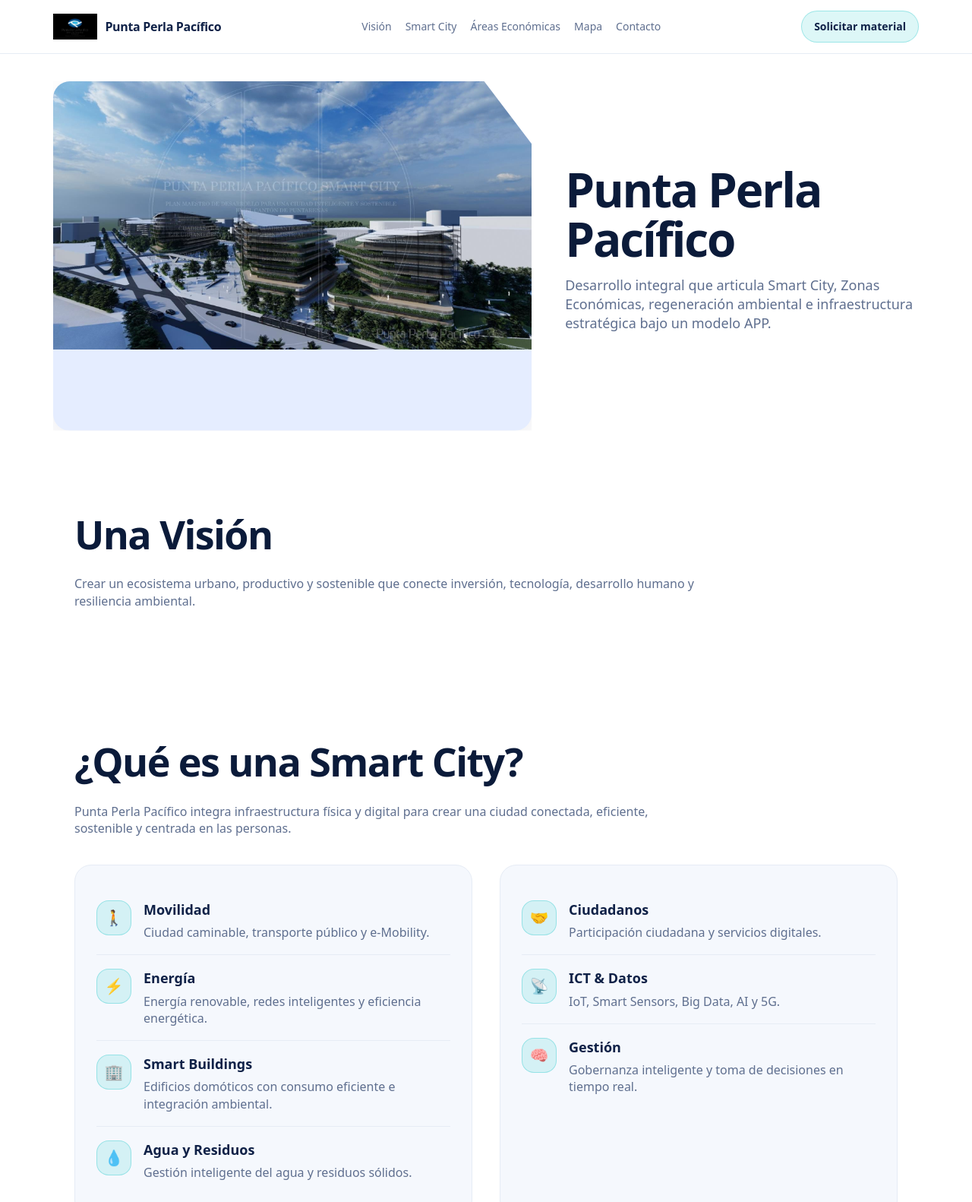
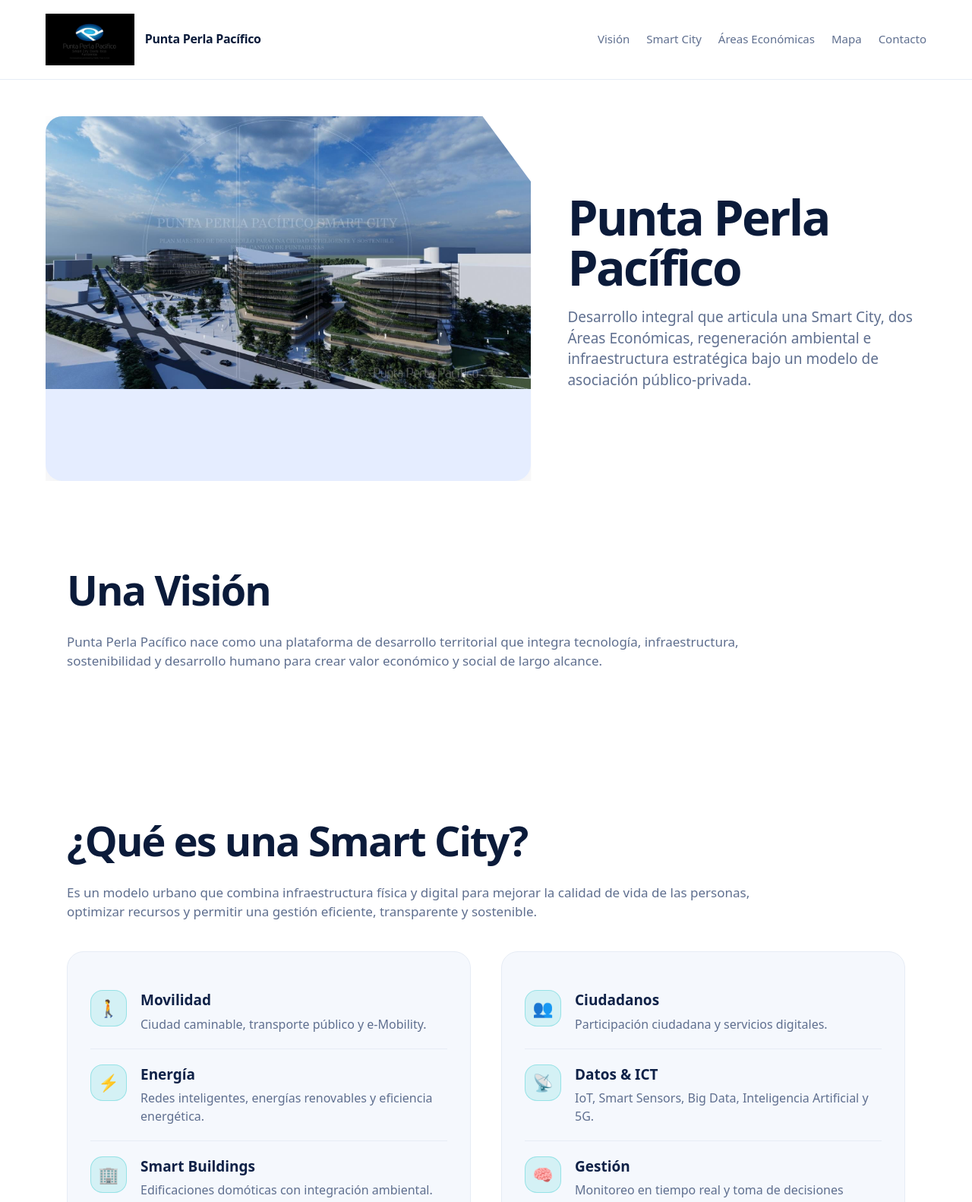
Before and after one commit to AliJosue/puntaperla-webdeck, a plain HTML site: page index.html in a window 1280 px wide. Shown: the top 1582 px of the page at 76% size. Drawn offline with Linux system fonts and the light colour scheme.

Commit message:
index.html

```diff
--- a/index.html
+++ b/index.html
@@ -17,7 +17,7 @@
       --soft:#f5f8fd;
       --radius:22px;
       --shadow:0 18px 50px rgba(10,25,60,.08);
-      --max:1140px;
+      --max:1160px;
     }
 
     *{box-sizing:border-box}
@@ -26,106 +26,112 @@
       font-family: system-ui,-apple-system,Segoe UI,Roboto,Arial;
       color:var(--text);
       background:var(--bg);
-      line-height:1.4;
+      line-height:1.45;
     }
     a{color:inherit;text-decoration:none}
     .wrap{max-width:var(--max);margin:0 auto;padding:0 28px}
 
+    /* HEADER */
     header{
       position:sticky;top:0;z-index:50;
-      background:rgba(255,255,255,.95);
+      background:rgba(255,255,255,.96);
       backdrop-filter:blur(10px);
       border-bottom:1px solid var(--line);
     }
     .top{
       display:flex;align-items:center;justify-content:space-between;
-      padding:14px 0;
+      padding:18px 0;
       gap:20px;
     }
     .brand{
-      display:flex;align-items:center;gap:10px;
+      display:flex;align-items:center;gap:14px;
       font-weight:800;letter-spacing:-.02em;
+      color:var(--navy);
     }
-    .brand img{height:34px}
-    nav{display:flex;gap:18px;color:var(--muted);font-size:14px}
+    .brand img{
+      height:68px; /* LOGO AL DOBLE */
+    }
+    nav{
+      display:flex;gap:22px;
+      color:var(--muted);
+      font-size:15px;
+    }
     nav a:hover{text-decoration:underline}
-    .cta{
-      padding:10px 16px;border-radius:999px;
-      background:rgba(32,199,201,.15);
-      border:1px solid rgba(32,199,201,.35);
-      font-weight:700;font-size:14px;
-    }
 
     /* HERO */
-    .hero{padding:36px 0}
+    .hero{padding:48px 0 32px}
     .heroGrid{
       display:grid;
       grid-template-columns:1.15fr .85fr;
-      gap:44px;
+      gap:48px;
       align-items:center;
     }
     .heroImg{
       border-radius:var(--radius);
       overflow:hidden;
       box-shadow:var(--shadow);
-      min-height:460px;
+      min-height:480px;
       clip-path:polygon(0 0,90% 0,100% 18%,100% 100%,0 100%);
       background:#e5edff;
     }
-    .heroImg img{width:100%;height:100%;object-fit:cover}
+    .heroImg img{
+      width:100%;
+      height:100%;
+      object-fit:cover;
+    }
     .heroTxt h1{
       margin:0;
-      font-size:clamp(42px,5.2vw,62px);
-      letter-spacing:-.035em;
-      line-height:1.05;
+      font-size:clamp(44px,5.4vw,64px);
+      letter-spacing:-.04em;
+      line-height:1.04;
       color:var(--navy);
     }
     .heroTxt p{
-      margin-top:16px;
-      font-size:18px;
+      margin-top:18px;
+      font-size:19px;
       color:var(--muted);
-      max-width:540px;
+      max-width:560px;
     }
 
-    section{padding:64px 0}
+    section{padding:72px 0}
     h2{
-      font-size:clamp(34px,4.2vw,52px);
+      font-size:clamp(36px,4.6vw,54px);
       margin:0 0 18px;
-      letter-spacing:-.03em;
+      letter-spacing:-.035em;
       color:var(--navy);
     }
     .lead{
       color:var(--muted);
-      max-width:820px;
-      margin-bottom:36px;
-      font-size:16px;
+      max-width:900px;
+      margin-bottom:40px;
+      font-size:17px;
     }
 
-    /* BLOCKS */
-    .grid2{display:grid;grid-template-columns:1fr 1fr;gap:36px}
+    /* GENERIC BLOCKS */
+    .grid2{display:grid;grid-template-columns:1fr 1fr;gap:40px}
     .box{
       background:var(--soft);
       border:1px solid var(--line);
       border-radius:var(--radius);
-      padding:28px;
+      padding:30px;
     }
     .item{
       display:grid;
-      grid-template-columns:46px 1fr;
-      gap:16px;
-      padding:18px 0;
+      grid-template-columns:48px 1fr;
+      gap:18px;
+      padding:20px 0;
       border-bottom:1px solid var(--line);
     }
     .item:last-child{border-bottom:none}
     .icon{
-      width:46px;height:46px;
+      width:48px;height:48px;
       border-radius:16px;
       background:rgba(32,199,201,.15);
       border:1px solid rgba(32,199,201,.35);
       display:flex;align-items:center;justify-content:center;
-      font-size:20px;
+      font-size:22px;
     }
-    .item b{font-size:18px}
+    .item b{font-size:19px}
     .item span{display:block;margin-top:6px;color:var(--muted)}
 
     /* MAP */
@@ -134,13 +140,17 @@
       overflow:hidden;
       box-shadow:var(--shadow);
       border:1px solid var(--line);
-      min-height:480px;
+      min-height:520px;
     }
-    .map img{width:100%;height:100%;object-fit:cover}
+    .map img{
+      width:100%;
+      height:100%;
+      object-fit:cover;
+    }
 
     footer{
       border-top:1px solid var(--line);
-      padding:48px 0 60px;
+      padding:56px 0 64px;
       color:var(--muted);
       font-size:14px;
     }
@@ -167,18 +177,20 @@
       <a href="#mapa">Mapa</a>
       <a href="#contacto">Contacto</a>
     </nav>
-    <a class="cta" href="#contacto">Solicitar material</a>
   </div>
 </header>
 
 <main class="wrap hero">
   <div class="heroGrid">
-    <div class="heroImg"><img src="hero.png" alt="Punta Perla Pacífico"/></div>
+    <div class="heroImg">
+      <img src="hero.png" alt="Punta Perla Pacífico" />
+    </div>
     <div class="heroTxt">
       <h1>Punta Perla Pacífico</h1>
       <p>
-        Desarrollo integral que articula Smart City, Zonas Económicas,
-        regeneración ambiental e infraestructura estratégica bajo un modelo APP.
+        Desarrollo integral que articula una Smart City, dos Áreas Económicas,
+        regeneración ambiental e infraestructura estratégica bajo un modelo
+        de asociación público‑privada.
       </p>
     </div>
   </div>
@@ -188,8 +200,9 @@
   <div class="wrap">
     <h2>Una Visión</h2>
     <p class="lead">
-      Crear un ecosistema urbano, productivo y sostenible que conecte inversión,
-      tecnología, desarrollo humano y resiliencia ambiental.
+      Punta Perla Pacífico nace como una plataforma de desarrollo territorial que integra
+      tecnología, infraestructura, sostenibilidad y desarrollo humano para crear valor
+      económico y social de largo alcance.
     </p>
   </div>
 </section>
@@ -198,22 +211,23 @@
   <div class="wrap">
     <h2>¿Qué es una Smart City?</h2>
     <p class="lead">
-      Punta Perla Pacífico integra infraestructura física y digital para crear
-      una ciudad conectada, eficiente, sostenible y centrada en las personas.
+      Es un modelo urbano que combina infraestructura física y digital para mejorar la calidad
+      de vida de las personas, optimizar recursos y permitir una gestión eficiente, transparente
+      y sostenible.
     </p>
 
     <div class="grid2">
       <div class="box">
         <div class="item"><div class="icon">🚶</div><div><b>Movilidad</b><span>Ciudad caminable, transporte público y e‑Mobility.</span></div></div>
-        <div class="item"><div class="icon">⚡</div><div><b>Energía</b><span>Energía renovable, redes inteligentes y eficiencia energética.</span></div></div>
-        <div class="item"><div class="icon">🏢</div><div><b>Smart Buildings</b><span>Edificios domóticos con consumo eficiente e integración ambiental.</span></div></div>
-        <div class="item"><div class="icon">💧</div><div><b>Agua y Residuos</b><span>Gestión inteligente del agua y residuos sólidos.</span></div></div>
+        <div class="item"><div class="icon">⚡</div><div><b>Energía</b><span>Redes inteligentes, energías renovables y eficiencia energética.</span></div></div>
+        <div class="item"><div class="icon">🏢</div><div><b>Smart Buildings</b><span>Edificaciones domóticas con integración ambiental.</span></div></div>
+        <div class="item"><div class="icon">💧</div><div><b>Agua y Residuos</b><span>Gestión inteligente del agua y tratamiento de residuos.</span></div></div>
       </div>
 
       <div class="box">
-        <div class="item"><div class="icon">🤝</div><div><b>Ciudadanos</b><span>Participación ciudadana y servicios digitales.</span></div></div>
-        <div class="item"><div class="icon">📡</div><div><b>ICT & Datos</b><span>IoT, Smart Sensors, Big Data, AI y 5G.</span></div></div>
-        <div class="item"><div class="icon">🧠</div><div><b>Gestión</b><span>Gobernanza inteligente y toma de decisiones en tiempo real.</span></div></div>
+        <div class="item"><div class="icon">👥</div><div><b>Ciudadanos</b><span>Participación ciudadana y servicios digitales.</span></div></div>
+        <div class="item"><div class="icon">📡</div><div><b>Datos & ICT</b><span>IoT, Smart Sensors, Big Data, Inteligencia Artificial y 5G.</span></div></div>
+        <div class="item"><div class="icon">🧠</div><div><b>Gestión</b><span>Monitoreo en tiempo real y toma de decisiones informada.</span></div></div>
       </div>
     </div>
   </div>
@@ -223,25 +237,25 @@
   <div class="wrap">
     <h2>Áreas Económicas</h2>
     <p class="lead">
-      El master plan se estructura en dos Áreas Económicas complementarias,
-      cada una con anclas de desarrollo diferenciadas.
+      El proyecto se estructura en dos Áreas Económicas complementarias,
+      cada una con anclas de desarrollo específicas.
     </p>
 
     <div class="grid2">
       <div class="box">
         <h3>Economic Area 1</h3>
-        <div class="item"><div class="icon">🏭</div><div><b>Industrial Free Zone</b><span>Zona Franca, parque industrial y logística.</span></div></div>
+        <div class="item"><div class="icon">🏭</div><div><b>Industrial Free Zone</b><span>Zona franca, parque industrial y logística.</span></div></div>
         <div class="item"><div class="icon">🎓</div><div><b>Educación</b><span>Centro educativo internacional y campus universitario.</span></div></div>
         <div class="item"><div class="icon">🩺</div><div><b>Salud</b><span>Turismo médico y wellness living center.</span></div></div>
-        <div class="item"><div class="icon">🌱</div><div><b>Entorno de Negocios</b><span>Ventanilla Única – VUDI / VUCE.</span></div></div>
+        <div class="item"><div class="icon">💼</div><div><b>Entorno de Negocios</b><span>Ventanilla única para inversión y comercio.</span></div></div>
       </div>
 
       <div class="box">
         <h3>Economic Area 2</h3>
-        <div class="item"><div class="icon">🌳</div><div><b>Forest City</b><span>Regeneración, parques, vivienda y servicios.</span></div></div>
-        <div class="item"><div class="icon">🏖️</div><div><b>Turismo y Ocio</b><span>Playa artificial, hoteles, comercio y restaurantes.</span></div></div>
-        <div class="item"><div class="icon">⚓</div><div><b>Fishing & Dock</b><span>Pesca, industrialización y muelle turístico.</span></div></div>
-        <div class="item"><div class="icon">🌊</div><div><b>Eco‑Adventure Park</b><span>Expansión Natuwa y actividades eco‑turísticas.</span></div></div>
+        <div class="item"><div class="icon">🌳</div><div><b>Forest City</b><span>Regeneración ambiental, vivienda y servicios.</span></div></div>
+        <div class="item"><div class="icon">🏖️</div><div><b>Turismo y Ocio</b><span>Hoteles, comercios, playa artificial y restaurantes.</span></div></div>
+        <div class="item"><div class="icon">⚓</div><div><b>Pesca y Muelle</b><span>Centro logístico pesquero y muelle turístico.</span></div></div>
+        <div class="item"><div class="icon">🌊</div><div><b>Eco‑Adventure</b><span>Parques y expansión de zonas de conservación.</span></div></div>
       </div>
     </div>
   </div>
@@ -250,7 +264,9 @@
 <section id="mapa">
   <div class="wrap">
     <h2>Geographical Zone Overview</h2>
-    <div class="map"><img src="map.png" alt="Zona Geográfica Punta Perla"/></div>
+    <div class="map">
+      <img src="map.png" alt="Geographical zone overview" />
+    </div>
   </div>
 </section>
 
@@ -259,12 +275,14 @@
     <h2>Contacto</h2>
     <p class="lead">Para información adicional y material del proyecto.</p>
     <strong>Mauricio Dobles M.</strong><br/>
-    <a class="cta" href="mailto:mdoblesm@puntaperlapacifico.com">mdoblesm@puntaperlapacifico.com</a>
+    <a href="mailto:mdoblesm@puntaperlapacifico.com">mdoblesm@puntaperlapacifico.com</a>
   </div>
 </section>
 
 <footer>
-  <div class="wrap">© Punta Perla Pacífico — Executive Web Deck</div>
+  <div class="wrap">
+    © Punta Perla Pacífico — Executive Web Deck
+  </div>
 </footer>
 
 </body>
```
